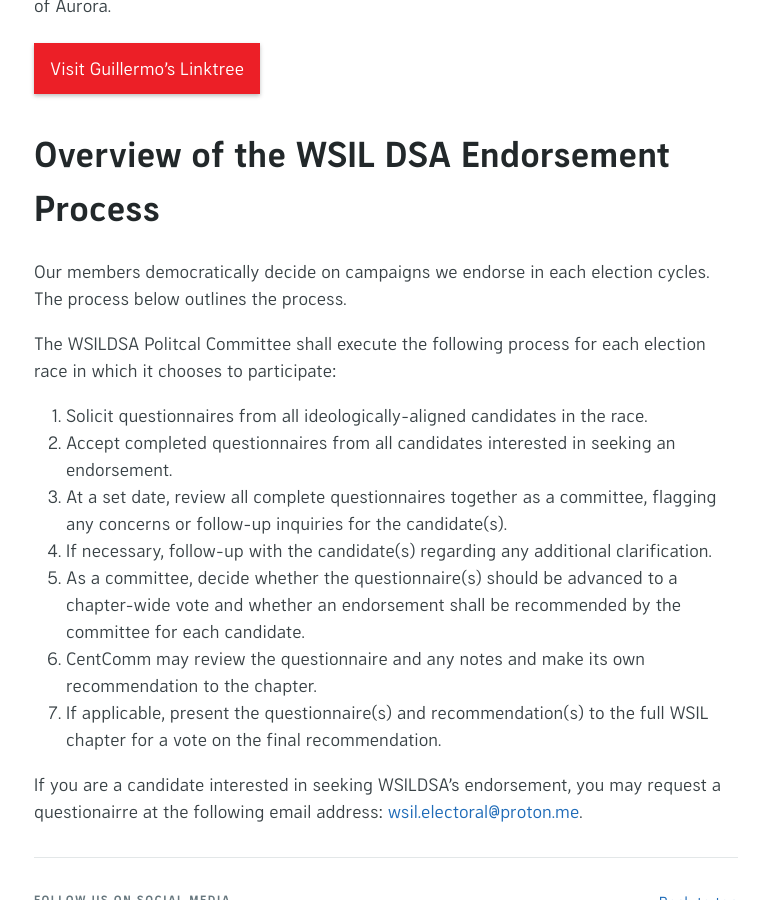
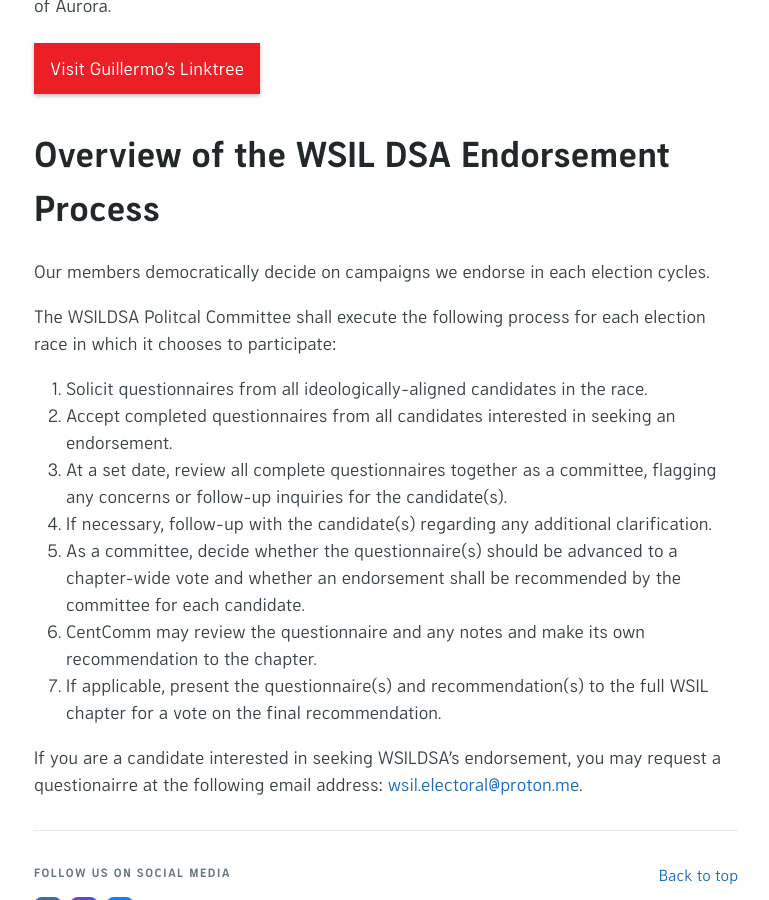
Before and after one commit to wsildsa/wsildsa.github.io, a Jekyll site: the page built from _pages/en/electoral.md, in a window 1280 px wide and 900 px high, scrolled down 1946 px. Shown: the whole window, without its empty margins (254-1023 px from the left). Built offline with Jekyll 4.4.1, drawn with Linux system fonts in a browser that asks for light colours; some web fonts are replaced; the repository's description, which GitHub fills in, is left out.

Commit message:
more endorsement process tweaking

```diff
--- a/_pages/en/electoral.md
+++ b/_pages/en/electoral.md
@@ -27,7 +27,7 @@ We are excited to fight alongside Guillermo to achieve affordable sustainable ho
 {% include comp-button.html text="Visit Guillermo's Linktree" link="https://linktr.ee/Guillermoforaurora?utm_source=wsildsa_site" %}
 
 # Overview of the WSIL DSA Endorsement Process
-Our members democratically decide on campaigns we endorse in each election cycles.  The process below outlines the process.
+Our members democratically decide on campaigns we endorse in each election cycles.
 
 The WSILDSA Politcal Committee shall execute the following process for each election race in which it chooses to participate:
 
```
